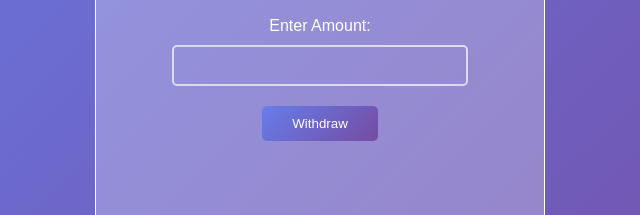
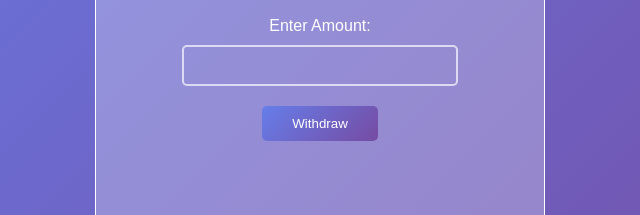
Before and after one commit to Ahmed-devx/project-38-ATM, a plain HTML site: page index.html in a window 1280 px wide. Shown: the part 350-565 px from the top of the page, 320-960 px from the left. Drawn offline with Linux system fonts and the light colour scheme.

Commit message:
Update style.css

```diff
--- a/style.css
+++ b/style.css
@@ -36,7 +36,7 @@ p {
   margin-top: 20px;
 }
 #amount {
-  padding: 8px 30px;
+  padding: 8px 20px;
   background-color: transparent;
   border: 2px solid rgba(255, 255, 255, 0.671);
   outline: none;
```
